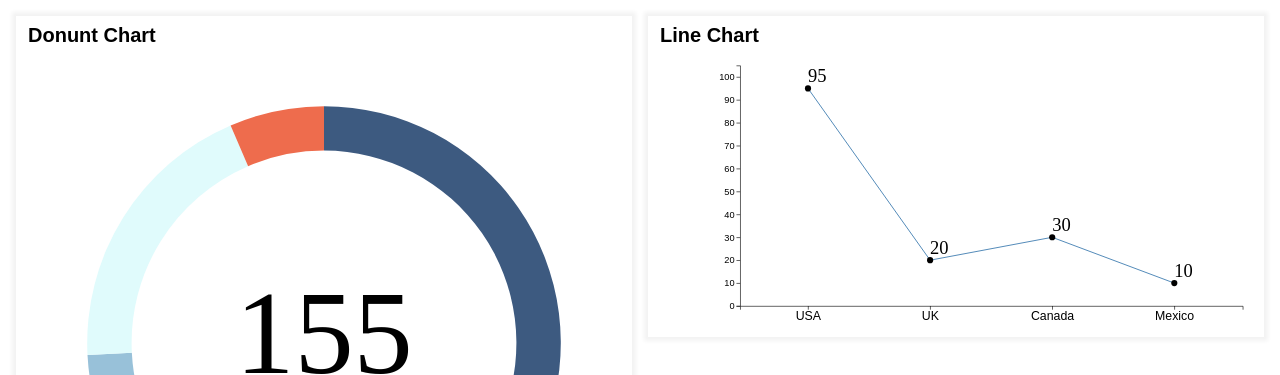
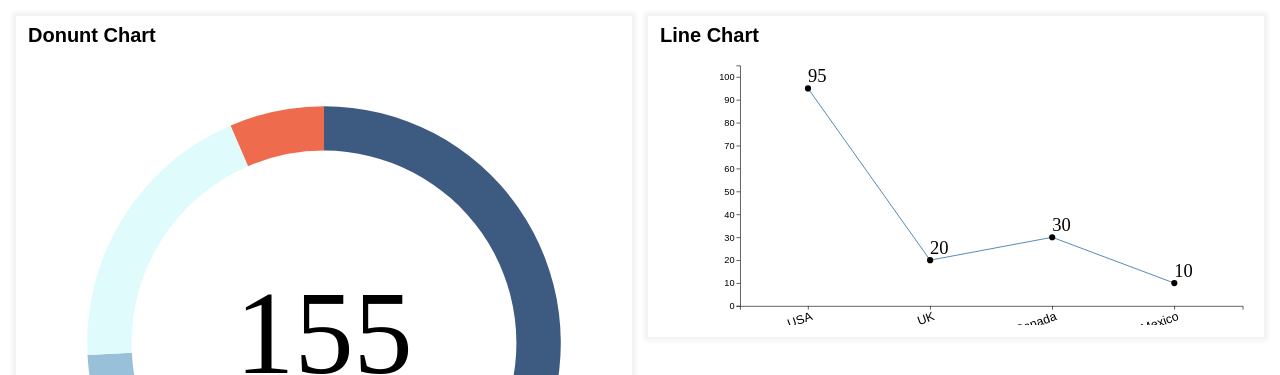
Before and after one commit to jorgench/d3-vue, a Vue app: page / in a window 1280 px wide. Shown: the top 375 px of the page. Built offline with nearby package versions, Linux system fonts and the light colour scheme; the HTML template or start-up script is replaced by a standard one.

Commit message:
cambios en el control del color y la rotacion de los labels

```diff
--- a/src/components/D3Donut.vue
+++ b/src/components/D3Donut.vue
@@ -101,7 +101,13 @@ export default {
       let p = this.g
         .select(".slices")
         .selectAll("path")
-        .data(self.pie(self.value));
+        .data(self.pie(self.value))
+        .attr("fill", (d, i) => {
+          if (self.keyColor !== "") {
+            return d.data[self.keyColor];
+          }
+          return self.probarCodigo(i);
+        });
 
       p.transition()
         .duration(1000)
--- a/src/components/D3Line.vue
+++ b/src/components/D3Line.vue
@@ -26,6 +26,10 @@ export default {
     text: {
       type: Boolean,
       default: false
+    },
+    rotateAxisX: {
+      type: Number,
+      default: 0
     }
   },
   data() {
@@ -127,6 +131,13 @@ export default {
         .call(d3.axisBottom(this.x))
         .selectAll("text")
         .attr("font-size", 20);
+
+      if (this.rotateAxisX > 0) {
+        xAxis
+          .style("text-anchor", "end")
+          .attr("transform", "rotate(" + this.rotateAxisX * -1 + ")");
+      }
+
       let yAxis = this.g
         .select(".y.axis")
         .transition()
--- a/src/components/HelloWorld.vue
+++ b/src/components/HelloWorld.vue
@@ -5,7 +5,7 @@
         <h2 class="card-title">Donunt Chart</h2>
 
         <div class="chart-container">
-          <d3-donut :height="960 " :thickness="90" keyColor="color" :value="parserData"/>
+          <d3-donut :height="960" :thickness="90" keyColor="color" :value="parserData"/>
         </div>
         <div class="controls">
           <div v-for="item,key in paises" :key="key">
@@ -26,7 +26,7 @@
         <h2 class="card-title">Line Chart</h2>
 
         <div class="chart-container">
-          <d3-line :dots="true" :text="true" :value="parserData" keyLabel="name"></d3-line>
+          <d3-line :dots="true" :text="true" :value="parserData" keyLabel="name" :rotateAxisX="20"></d3-line>
         </div>
       </div>
     </div>
```
